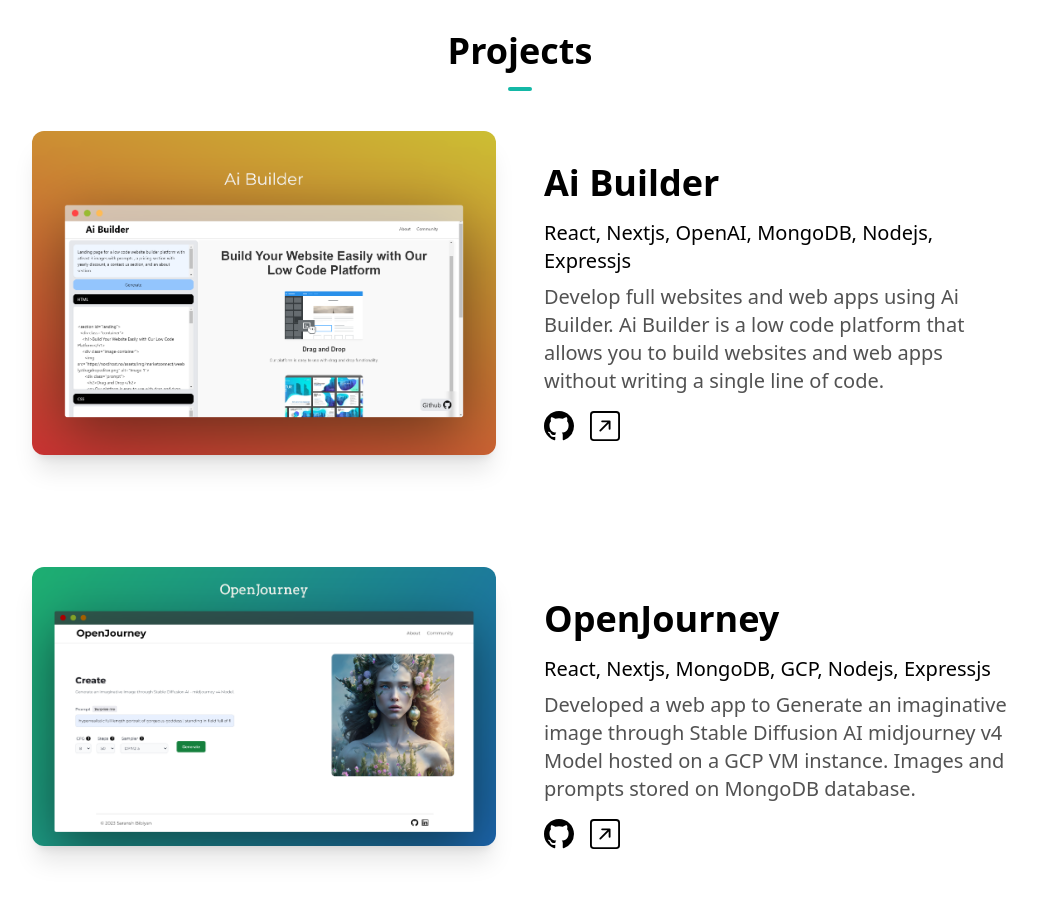
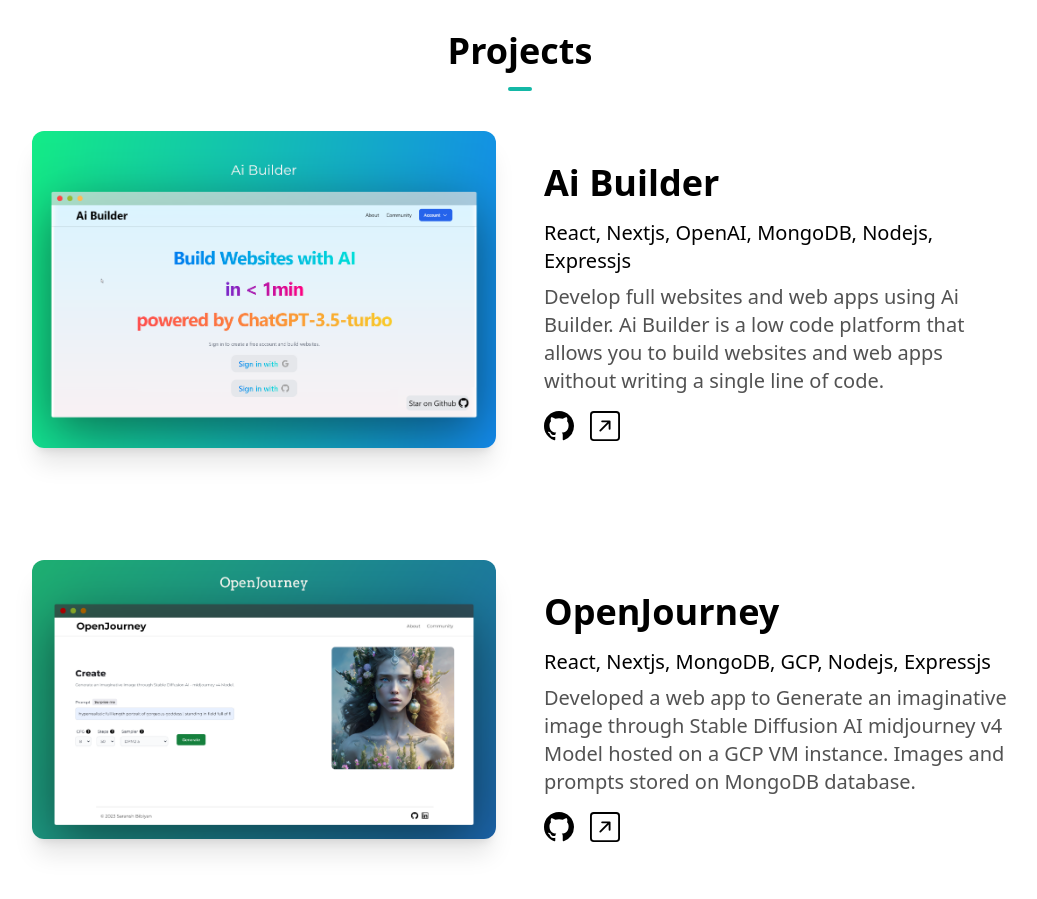
Before and after one commit to Saransh29/saranshbibiyan, a Next.js app: page / in a window 1280 px wide. Shown: the part 1600-2499 px from the top of the page, without its empty margins (120-1157 px from the left). Built offline with nearby package versions, Linux system fonts and the light colour scheme.

Commit message:
changed the ai builder cover image

```diff
--- a/components/Projects.js
+++ b/components/Projects.js
@@ -8,7 +8,7 @@
     name: "Ai Builder",
     description:
       "Develop full websites and web apps using Ai Builder. Ai Builder is a low code platform that allows you to build websites and web apps without writing a single line of code.",
-    image: "/ai-build.png",
+    image: "/landing.png",
     tech: "React, Nextjs, OpenAI, MongoDB, Nodejs, Expressjs",
     github: "https://github.com/Saransh29/ai-builder",
     link: "https://ai-builder-gules.vercel.app/",
```
Also changed, not shown: public/landing.png (added).
